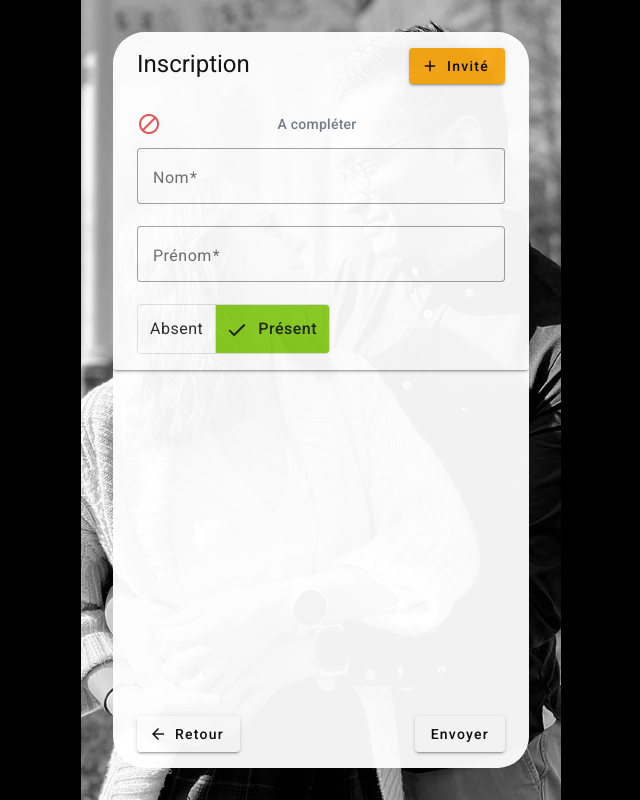
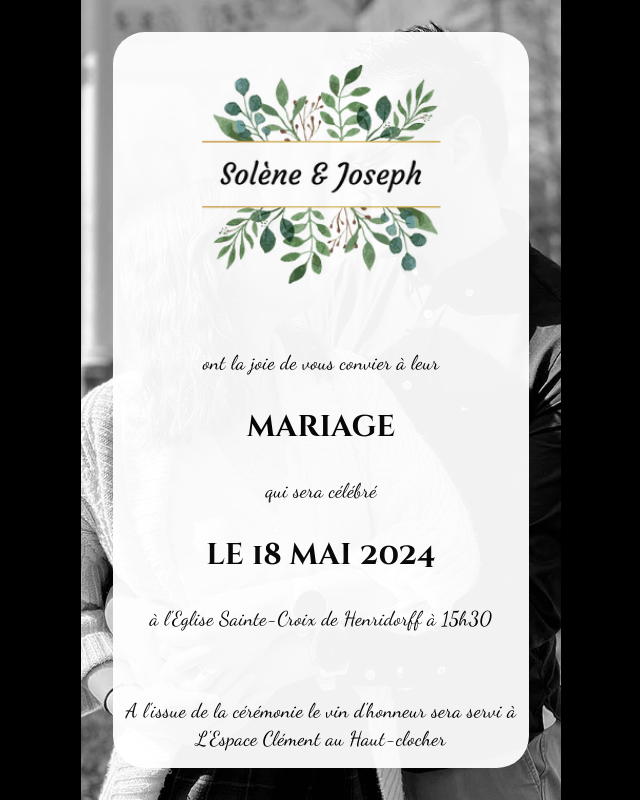
Before and after one commit to Doyep/soso-jojo, an Angular app: page /announcement in a window 1280 px wide. Before the commit this address led to /. Shown: the whole page, without its empty margins (319-959 px from the left). Built offline with nearby package versions, Linux system fonts and the light colour scheme.

Commit message:
feat: create announcement page

```diff
--- /dev/null
+++ b/src/app/components/announcement/announcement.component.html
@@ -0,0 +1,15 @@
+<img class="w-60 self-center mt-8 mb-16" src="assets/images/announcement-mini.png">
+<p class="dancing !mb-8">ont la joie de vous convier à leur</p>
+<p class="cinzel !mb-8">mariage</p>
+<p class="dancing !mb-8">qui sera célébré</p>
+<p class="cinzel !mb-8">le 18 mai 2024</p>
+<p class="dancing !mb-16">à l'Eglise Sainte-Croix de Henridorff à 15h30</p>
+<p class="dancing !mb-16">
+  A l'issue de la cérémonie le vin d'honneur sera servi
+  à L'Espace Clément au Haut-clocher
+</p>
+
+<button mat-raised-button (click)="navigateToForm()">
+  <span class="font-cinzel">répondre à l'invitation</span>
+  <mat-icon>arrow_forward</mat-icon>
+</button>
--- /dev/null
+++ b/src/app/components/announcement/announcement.component.scss
@@ -0,0 +1,15 @@
+:host {
+  @apply flex flex-col;
+}
+
+p {
+  @apply self-center text-center;
+
+  &.cinzel {
+    @apply font-cinzel text-3xl;
+  }
+
+  &.dancing {
+    @apply font-dancing text-xl;
+  }
+}
--- /dev/null
+++ b/src/app/components/announcement/announcement.component.ts
@@ -0,0 +1,19 @@
+import { Component } from '@angular/core';
+import { MatButtonModule } from '@angular/material/button';
+import { MatIconModule } from '@angular/material/icon';
+import { Router, RouterModule } from '@angular/router';
+
+@Component({
+  selector: 'app-announcement',
+  standalone: true,
+  imports: [RouterModule, MatButtonModule, MatIconModule],
+  templateUrl: './announcement.component.html',
+  styleUrl: './announcement.component.scss'
+})
+export class AnnouncementComponent {
+  constructor(private router: Router) { }
+
+  public navigateToForm() {
+    this.router.navigateByUrl('/form')
+  }
+}
--- a/src/styles/_typography.scss
+++ b/src/styles/_typography.scss
@@ -4,11 +4,11 @@
 }
 
 @font-face {
-  font-family: 'dancing';
+  font-family: 'dancing-script';
   src: url('/assets/fonts/DancingScript-Regular.ttf') format('truetype');
 }
 
 @font-face {
-  font-family: 'cinzel';
+  font-family: 'cinzel-decorative';
   src: url('/assets/fonts/CinzelDecorative-Bold.ttf') format('truetype');
 }
--- a/tailwind.config.js
+++ b/tailwind.config.js
@@ -19,6 +19,7 @@ module.exports = {
     fontFamily: {
       courgette: 'courgette',
       dancing: 'dancing-script',
+      cinzel: 'cinzel-decorative',
     },
   },
   plugins: [],
```
Also changed, not shown: src/app/app.routes.ts (+6 -4 lines).
